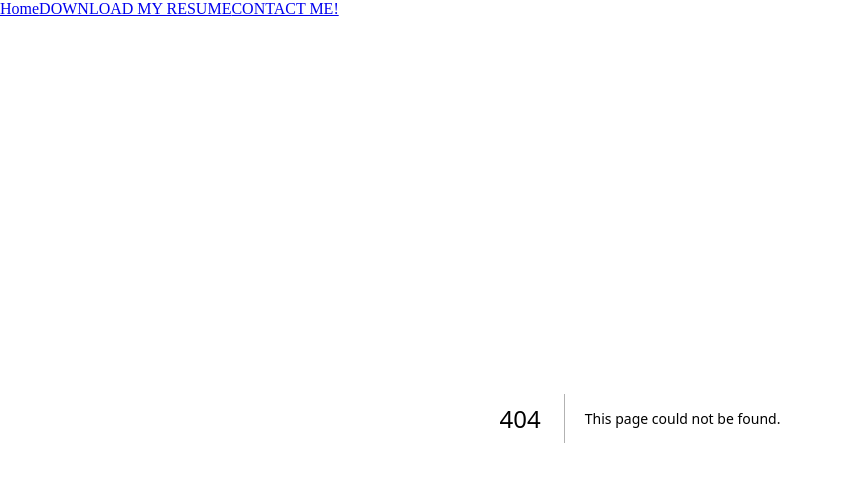
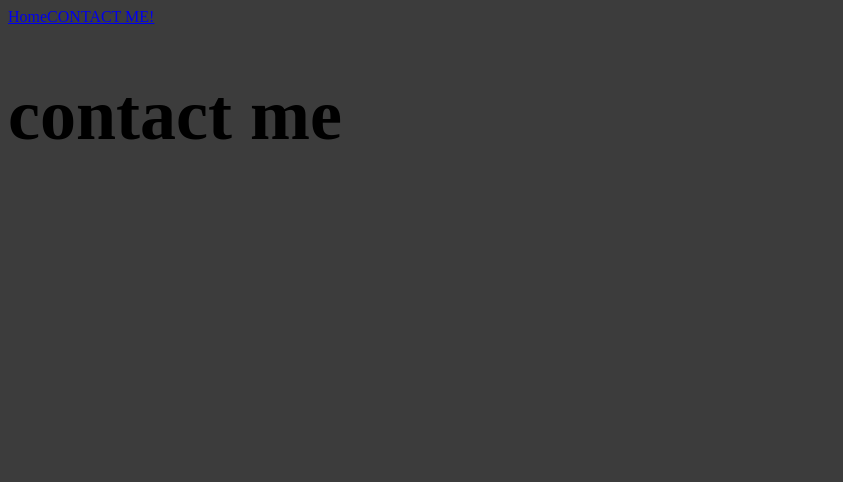
Before and after one commit to carldamey/personal-portfolio, a Next.js app: page /contact in a window 1280 px wide. Before the commit this address had no page. Shown: the top 482 px of the page, without its empty margins (0-843 px from the left). Built offline with nearby package versions, Linux system fonts and the light colour scheme.

Commit message:
adds contact page and begins pdf download integration

```diff
--- a/components/Navbar.js
+++ b/components/Navbar.js
@@ -1,11 +1,14 @@
 import Link from "next/link"
+// import Resume from "../public/carl_damey_resume"
 
 export default function Navbar() {
 	return (
 		<nav>
 			<Link href="/">Home</Link>
-			<Link href="/about">DOWNLOAD MY RESUME</Link>
 			<Link href="/contact">CONTACT ME!</Link>
+			{/* <a href={Resume} download="Carl Damey Resume">DOWNLOAD MY RESUME */}
+        {/* <button className={classes.navLink}>DOWNLOAD MY RESUME</button> */}
+      {/* </a> */}
 		</nav>
 	)
 }
--- a/package.json
+++ b/package.json
@@ -9,9 +9,9 @@
     "lint": "next lint"
   },
   "dependencies": {
+    "next": "^14.0.4",
     "react": "^18",
-    "react-dom": "^18",
-    "next": "14.0.4"
+    "react-dom": "^18"
   },
   "devDependencies": {
     "eslint": "^8",
--- /dev/null
+++ b/pages/contact.js
@@ -0,0 +1,7 @@
+export default function Contact() {
+	return (
+		<>
+			<h1>contact me</h1>
+		</>
+	)
+}
```
Also changed, not shown: 2 other files (tests, documents, lock files or other folders).
